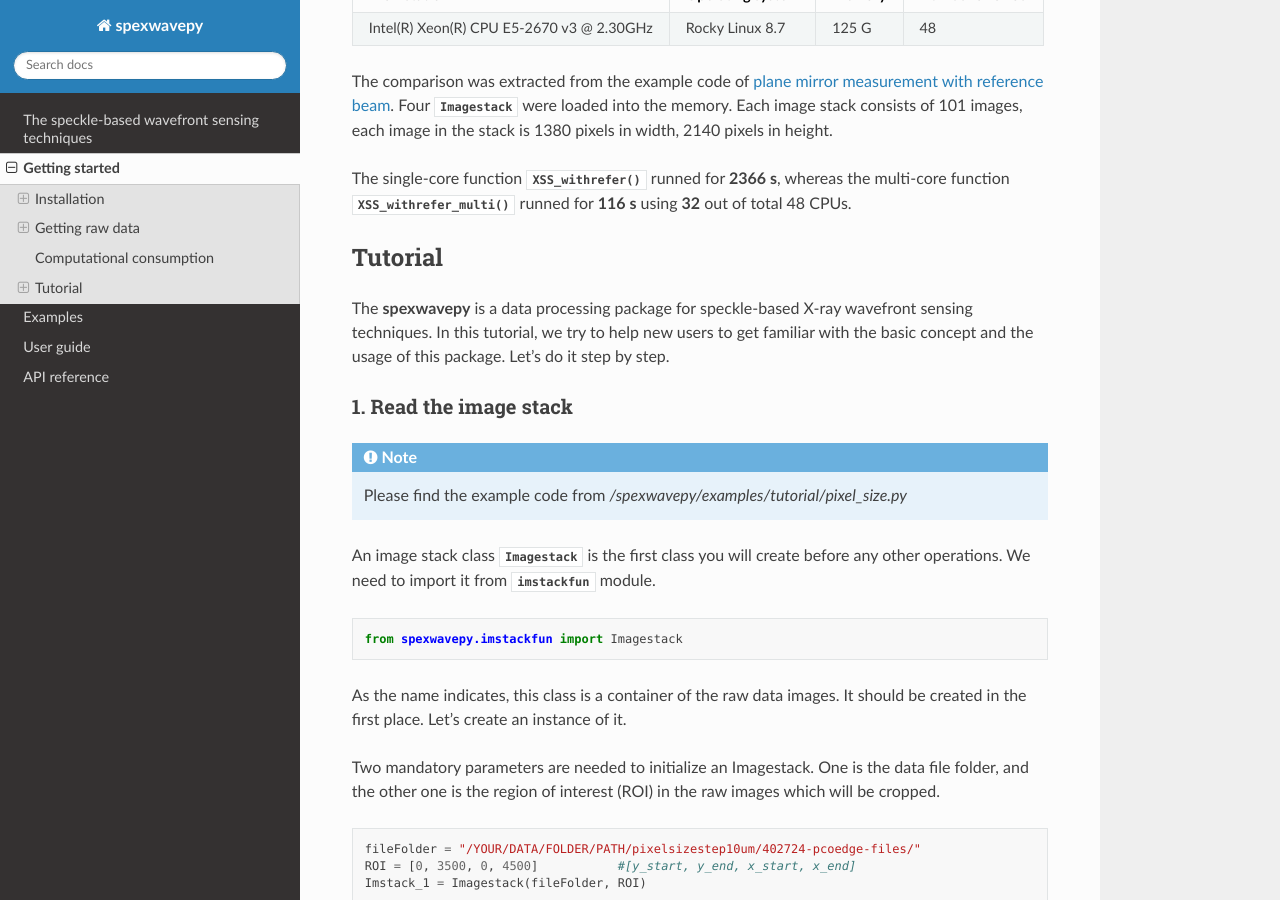
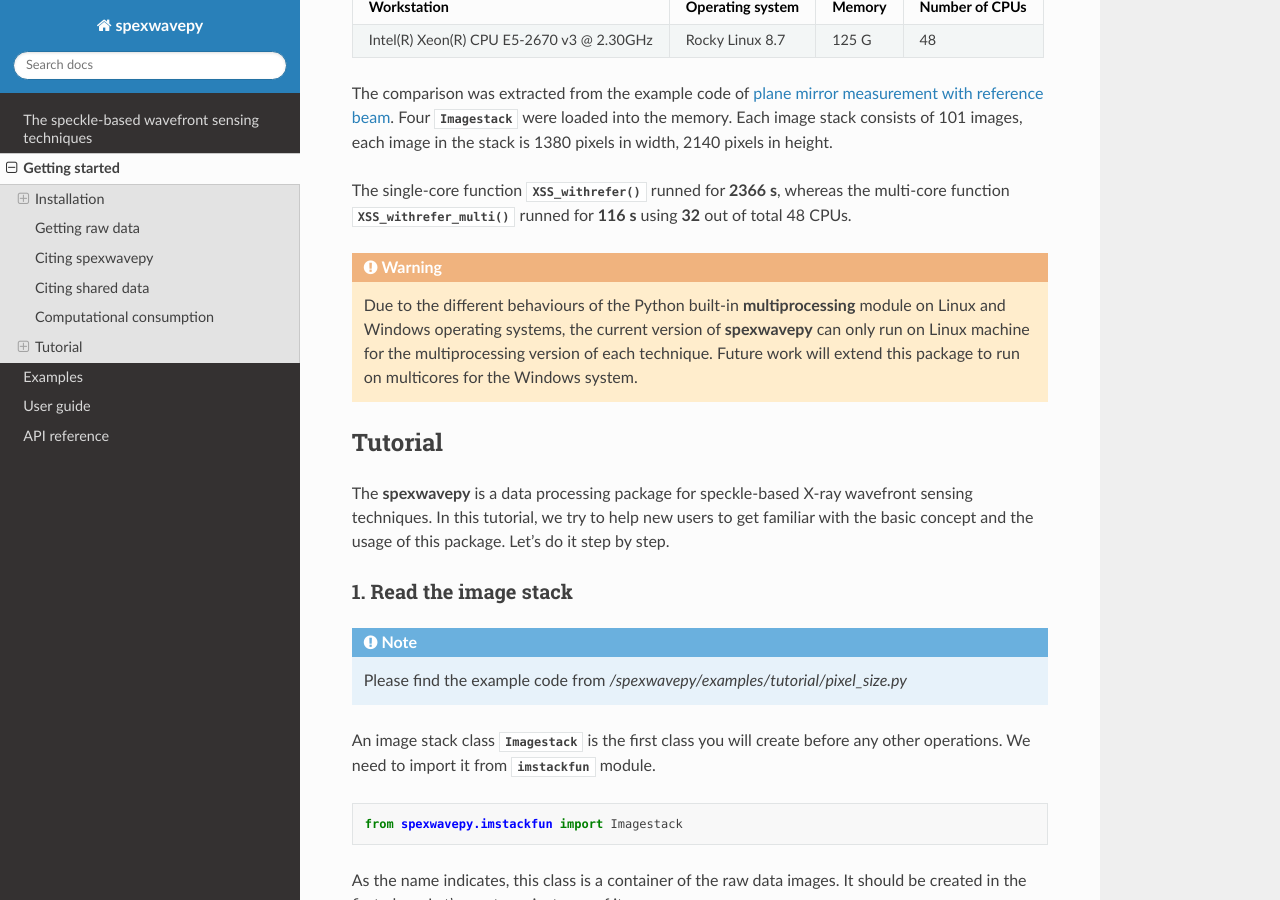
Before and after one commit to wholingfei/spexwavepy, a Sphinx documentation site: the page built from docs/source/getstart.rst, in a window 1280 px wide and 900 px high, scrolled down 1497 px. Built offline with Sphinx 7.4.7 and the Read the Docs theme 2.0.0, drawn with Linux system fonts in a browser that asks for light colours.

Commit message:
minor, docs

```diff
--- a/docs/source/example.rst
+++ b/docs/source/example.rst
@@ -1,6 +1,12 @@
 ========
 Examples
 ========
+.. warning::
+   Due to the different behaviours of the Python built-in **multiprocessing** module on
+   Linux and Windows operating systems, the current version of **spexwavepy** can only
+   run on Linux machine for the multiprocessing version of each technique. Future work
+   will extend this package to run on multicores for the Windows system.
+
 Apart from the sample codes shown for the :ref:`tutorial <tutorial>`, we also provide several
 examples in **spexwavepy** package to help users to learn how to do the data processing for
 different speckle-based techniques. All the examples shown here are extracted from our previous
--- a/docs/source/getstart.rst
+++ b/docs/source/getstart.rst
@@ -4,7 +4,7 @@ Getting started
 .. _install:
 
 Installation
-=====================
+============
 
 1. From GitHub
 --------------
@@ -51,10 +51,10 @@ Every example shown in this documentation can be reproduced using our shared exp
 .. _citation:
 
 Citing spexwavepy
------------------
+=================
 
 Citing shared data
-------------------
+==================
 If the shared dataset helped your research, please kindly cite the dataset as:
 
 Hu, L. (2024). Dataset for spexwavepy examples [Data set]. Zenodo.
@@ -92,6 +92,12 @@ The single-core function :py:meth:`~spexwavepy.trackfun.Tracking.XSS_withrefer`
 for **2366 s**, whereas the multi-core function
 :py:meth:`~spexwavepy.trackfun.Tracking.XSS_withrefer_multi` runned for **116 s** using
 **32** out of total 48 CPUs.
+
+.. warning::
+   Due to the different behaviours of the Python built-in **multiprocessing** module on
+   Linux and Windows operating systems, the current version of **spexwavepy** can only
+   run on Linux machine for the multiprocessing version of each technique. Future work
+   will extend this package to run on multicores for the Windows system.
 
 .. _tutorial:
 
```
Also changed, not shown: 8 other files.
